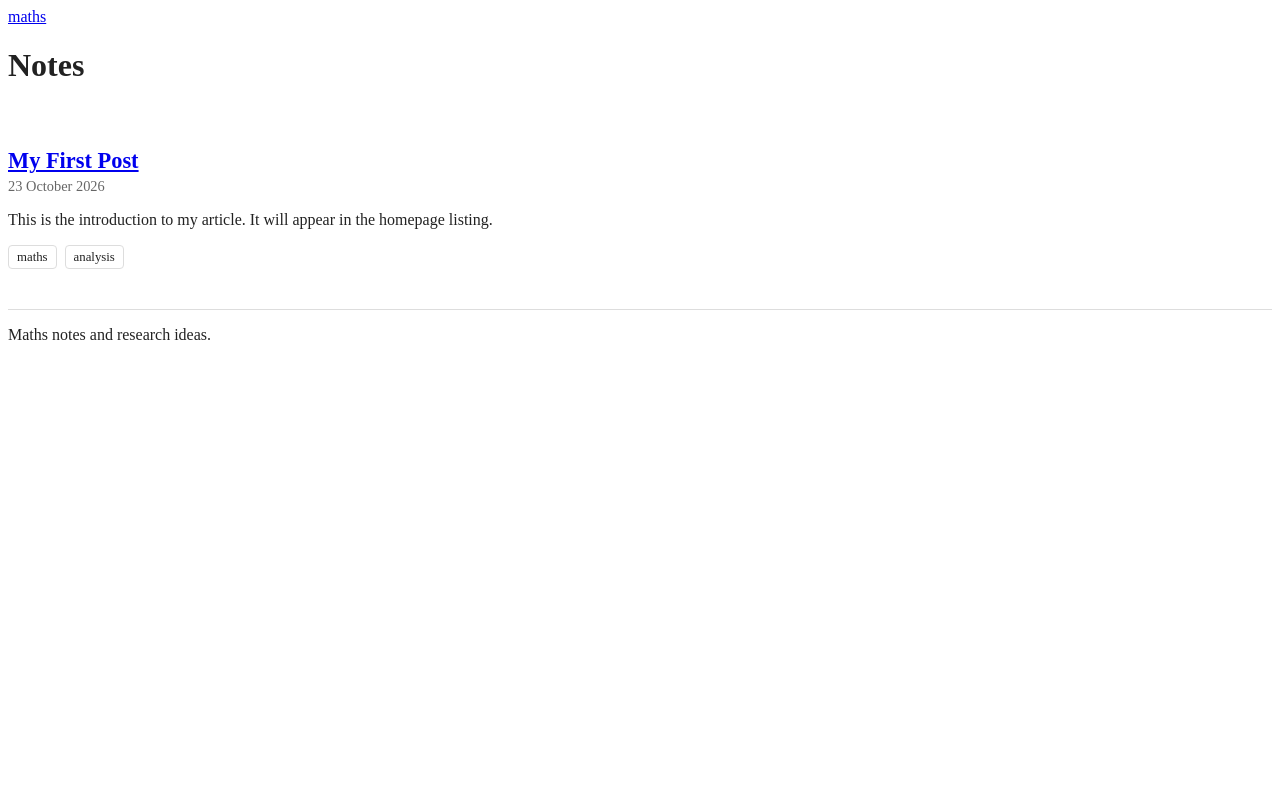
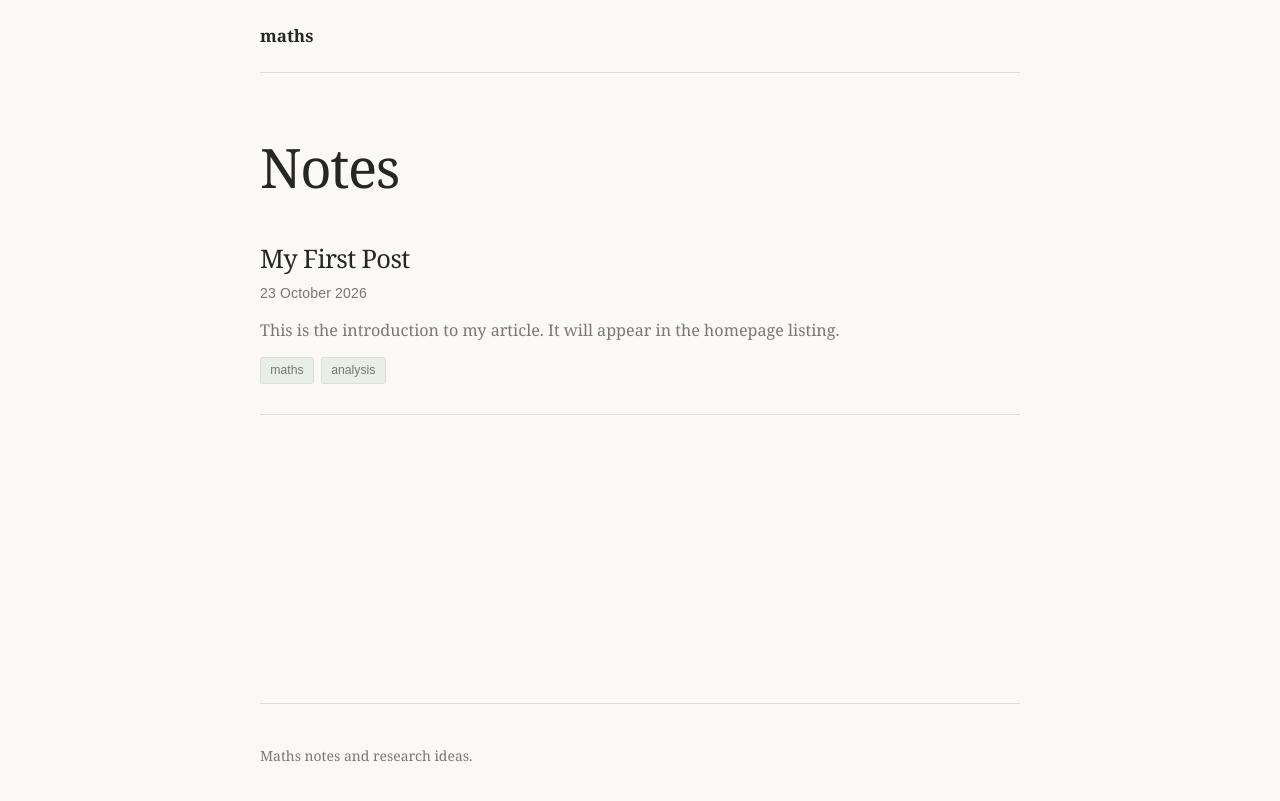
Before and after one commit to uselesstechjunks/maths, a Jekyll site: the page built from index.md, in a window 1280 px wide. Shown: the top 801 px of the page. Built offline with Jekyll 4.4.1, drawn with Linux system fonts in a browser that asks for light colours.

Commit message:
Refactor CSS for improved theming and layout
Updated CSS variables for light and dark themes, adjusted styles for various elements, and improved overall layout and typography.

```diff
--- a/assets/css/style.css
+++ b/assets/css/style.css
@@ -1,57 +1,258 @@
 :root {
-    --bg: #ffffff;
-    --fg: #222222;
-    --muted: #666666;
-    --link: #174ea6;
-    --border: #dddddd;
-    --code-bg: #f5f5f5;
+  color-scheme: light dark;
+  --bg: #faf9f6;
+  --surface: #f0eee8;
+  --text: #252820;
+  --muted: #77796f;
+  --link: #355c50;
+  --border: #deded5;
+  --tag-bg: #e9eee7;
+  --code-bg: #eeede7;
 }
 
 @media (prefers-color-scheme: dark) {
-    :root {
-        --bg: #111111;
-        --fg: #eeeeee;
-        --muted: #aaaaaa;
-        --link: #8ab4f8;
-        --border: #333333;
-        --code-bg: #1b1b1b;
-    }
+  :root {
+    --bg: #191b19;
+    --surface: #222522;
+    --text: #e5e5dc;
+    --muted: #a5a89d;
+    --link: #a7c9b5;
+    --border: #393d38;
+    --tag-bg: #2b352e;
+    --code-bg: #242724;
+  }
+}
+
+* {
+  box-sizing: border-box;
+}
+
+html {
+  font-size: 17px;
+  scroll-behavior: smooth;
 }
 
 body {
-    background: var(--bg);
-    color: var(--fg);
+  margin: 0;
+  background: var(--bg);
+  color: var(--text);
+  font-family: Georgia, "Times New Roman", serif;
+  line-height: 1.75;
+  -webkit-font-smoothing: antialiased;
+}
+
+.site-header,
+.site-content,
+.site-footer {
+  width: min(100% - 3rem, 760px);
+  margin-inline: auto;
+}
+
+.site-header {
+  padding: 1.25rem 0;
+  border-bottom: 1px solid var(--border);
+  font-size: 1rem;
+  font-weight: bold;
+}
+
+.site-header a {
+  color: var(--text);
+  text-decoration: none;
+}
+
+.site-content {
+  min-height: 70vh;
+  padding-top: 3.5rem;
+  padding-bottom: 5rem;
+}
+
+h1,
+h2,
+h3,
+h4 {
+  line-height: 1.25;
+  font-weight: normal;
+  letter-spacing: -0.025em;
+}
+
+h1 {
+  font-size: clamp(2.2rem, 6vw, 3.2rem);
+  margin: 0 0 1rem;
+}
+
+h2 {
+  font-size: 1.65rem;
+  margin-top: 2.8rem;
+}
+
+h3 {
+  font-size: 1.25rem;
+  margin-top: 2rem;
+}
+
+p {
+  margin: 1.15rem 0;
+}
+
+a {
+  color: var(--link);
+  text-decoration-thickness: 1px;
+  text-underline-offset: 3px;
+}
+
+a:hover {
+  text-decoration-thickness: 2px;
 }
 
 .post-preview {
-  padding: 1.5rem 0;
+  position: relative;
+  padding: 1.5rem 0 1.8rem;
   border-bottom: 1px solid var(--border);
 }
 
+.post-preview:first-of-type {
+  margin-top: 1rem;
+}
+
 .post-preview h2 {
-  margin-bottom: 0.25rem;
-  font-size: 1.4rem;
+  margin: 0 0 0.3rem;
+  font-size: 1.5rem;
+}
+
+.post-preview h2 a {
+  color: var(--text);
+  text-decoration: none;
+}
+
+.post-preview h2 a:hover {
+  color: var(--link);
 }
 
 .post-meta {
+  margin: 0.35rem 0;
   color: var(--muted);
-  font-size: 0.9rem;
-  margin-top: 0;
+  font-family: Arial, sans-serif;
+  font-size: 0.82rem;
+  letter-spacing: 0.015em;
 }
 
 .post-excerpt {
-  margin-top: 0.75rem;
+  margin-top: 0.65rem;
+  color: var(--muted);
+  font-size: 0.95rem;
+  line-height: 1.7;
+}
+
+.post-excerpt p {
+  margin: 0.5rem 0;
 }
 
 .post-tags {
   display: flex;
   flex-wrap: wrap;
-  gap: 0.5rem;
+  gap: 0.4rem;
+  margin: 0.75rem 0 0;
 }
 
 .tag {
-  font-size: 0.8rem;
-  padding: 0.2rem 0.5rem;
+  display: inline-block;
+  padding: 0.12rem 0.55rem;
   border: 1px solid var(--border);
-  border-radius: 4px;
+  border-radius: 3px;
+  background: var(--tag-bg);
+  color: var(--muted);
+  font-family: Arial, sans-serif;
+  font-size: 0.72rem;
+  line-height: 1.7;
 }
+
+.post-content {
+  margin-top: 2.5rem;
+}
+
+.post-content h2 {
+  margin-top: 3rem;
+  padding-bottom: 0.45rem;
+  border-bottom: 1px solid var(--border);
+}
+
+blockquote {
+  margin: 1.8rem 0;
+  padding: 0.2rem 1.25rem;
+  border-left: 2px solid var(--border);
+  color: var(--muted);
+}
+
+code,
+pre {
+  font-family: "SFMono-Regular", Consolas, "Liberation Mono", monospace;
+  font-size: 0.86em;
+}
+
+code {
+  padding: 0.15rem 0.3rem;
+  border-radius: 3px;
+  background: var(--code-bg);
+}
+
+pre {
+  overflow-x: auto;
+  padding: 1.2rem;
+  border: 1px solid var(--border);
+  border-radius: 5px;
+  background: var(--code-bg);
+  line-height: 1.6;
+}
+
+pre code {
+  padding: 0;
+  background: transparent;
+}
+
+table {
+  width: 100%;
+  border-collapse: collapse;
+  font-size: 0.92rem;
+}
+
+th,
+td {
+  padding: 0.6rem;
+  border-bottom: 1px solid var(--border);
+  text-align: left;
+}
+
+.MathJax {
+  max-width: 100%;
+}
+
+.site-footer {
+  padding: 1.2rem 0 2rem;
+  border-top: 1px solid var(--border);
+  color: var(--muted);
+  font-size: 0.82rem;
+}
+
+@media (max-width: 600px) {
+  html {
+    font-size: 16px;
+  }
+
+  .site-header,
+  .site-content,
+  .site-footer {
+    width: calc(100% - 2rem);
+  }
+
+  .site-content {
+    padding-top: 2.2rem;
+  }
+
+  .post-preview h2 {
+    font-size: 1.3rem;
+  }
+
+  pre {
+    padding: 0.8rem;
+  }
+}
```
